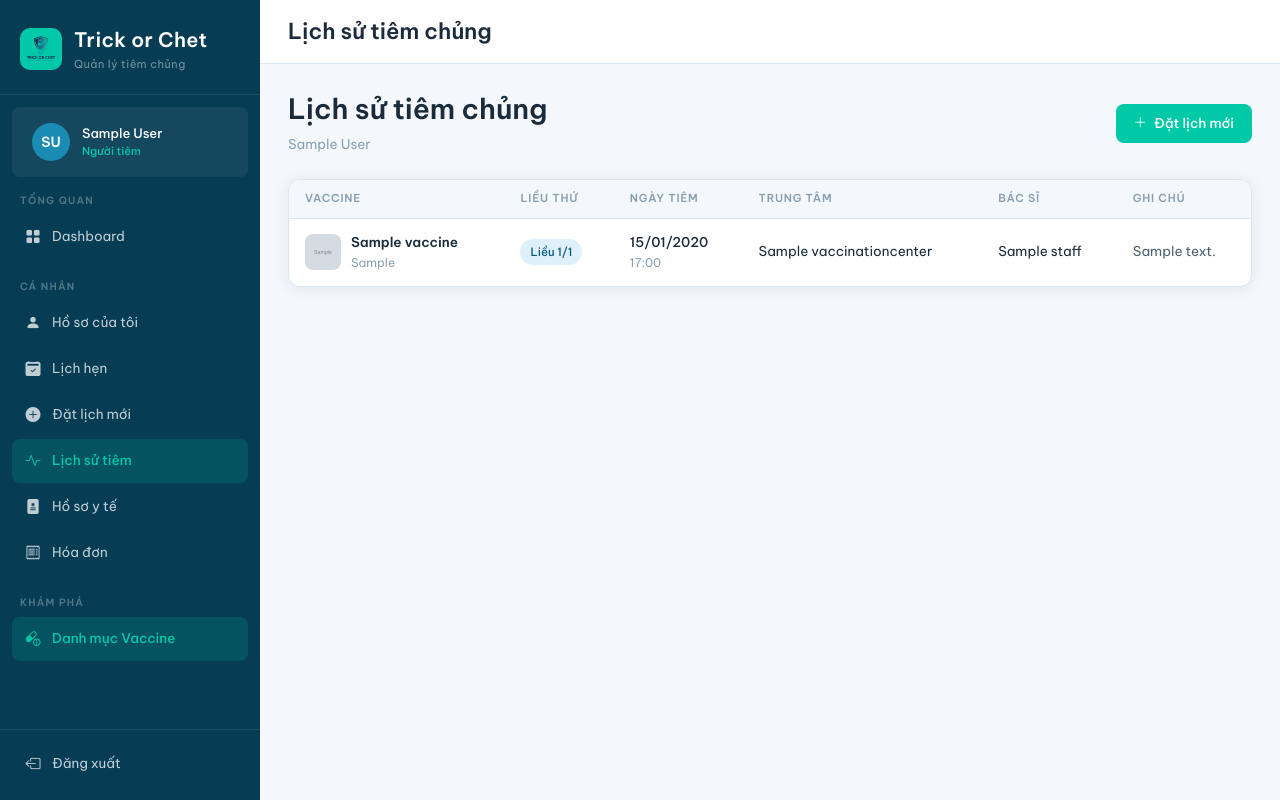
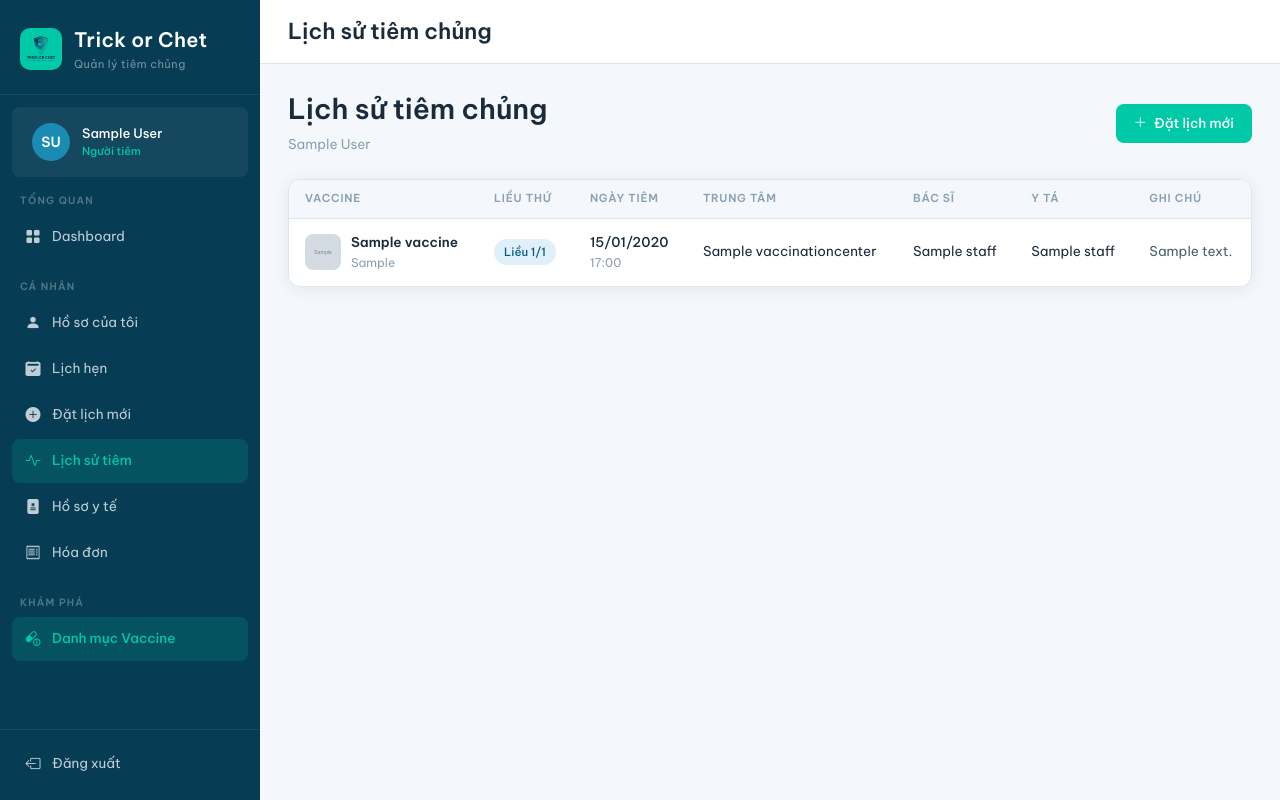
Before and after one commit to Durph27/Vaccination_Management_System, a Django app: page /vaccines/history/ in a window 1280 px wide. Run offline with Django 4.2, Linux system fonts and the light colour scheme; a user stored in the database is signed in; tables that the repository leaves empty hold one stand-in row (values such as "Sample post"); grey boxes marked "Sample" are stand-in pictures.

Commit message:
thêm y tá vào lịch sử tiêm

```diff
--- a/apps/vaccines/views.py
+++ b/apps/vaccines/views.py
@@ -74,7 +74,7 @@ def vaccine_history(request):
     history = VaccineAdministration.objects.filter(
         appointment__candidate=candidate,
         immunization_hour__isnull=False,
-    ).select_related('vaccine', 'appointment__center').order_by('-immunization_hour')
+    ).select_related('vaccine', 'appointment__center', 'doctor__staff', 'nurse__staff').order_by('-immunization_hour')
     # SQL: SELECT va.*, v.name, v.manufacturer, a.appointment_date, vc.name AS center_name
     #      FROM vaccines_vaccineadministration va
     #      JOIN vaccines_vaccine v ON va.vaccine_id = v.vaccine_id
@@ -99,7 +99,7 @@ def candidate_vaccine_history(request, candidate_pk):
     history = VaccineAdministration.objects.filter(
         appointment__candidate=candidate,
         immunization_hour__isnull=False,
-    ).select_related('vaccine', 'appointment__center').order_by('-immunization_hour')
+    ).select_related('vaccine', 'appointment__center', 'doctor__staff', 'nurse__staff').order_by('-immunization_hour')
     # SQL: SELECT va.*, v.name, v.manufacturer, a.appointment_date, vc.name AS center_name
     #      FROM vaccines_vaccineadministration va
     #      JOIN vaccines_vaccine v ON va.vaccine_id = v.vaccine_id
--- a/config/settings.py
+++ b/config/settings.py
@@ -59,7 +59,7 @@ DATABASES = {
         'ENGINE': 'django.db.backends.mysql',
         'NAME': 'vaccinems_db',
         'USER': 'root',
-        'PASSWORD': 'Hiep2712$',
+        'PASSWORD': '@Hlhuy11',
         'HOST': 'localhost',
         'PORT': '3306',
         'OPTIONS': {
--- a/templates/vaccines/history.html
+++ b/templates/vaccines/history.html
@@ -27,6 +27,7 @@
           <th>Ngày tiêm</th>
           <th>Trung tâm</th>
           <th>Bác sĩ</th>
+          <th>Y tá</th>
           <th>Ghi chú</th>
         </tr>
       </thead>
@@ -57,6 +58,7 @@
           </td>
           <td>{{ item.appointment.center.name|default:"—" }}</td>
           <td>{{ item.doctor.staff.name|default:"—" }}</td>
+          <td>{{ item.nurse.staff.name|default:"—" }}</td>
           <td style="color:var(--text-mid)">{{ item.notes|default:"—" }}</td>
         </tr>
         {% endfor %}
```
